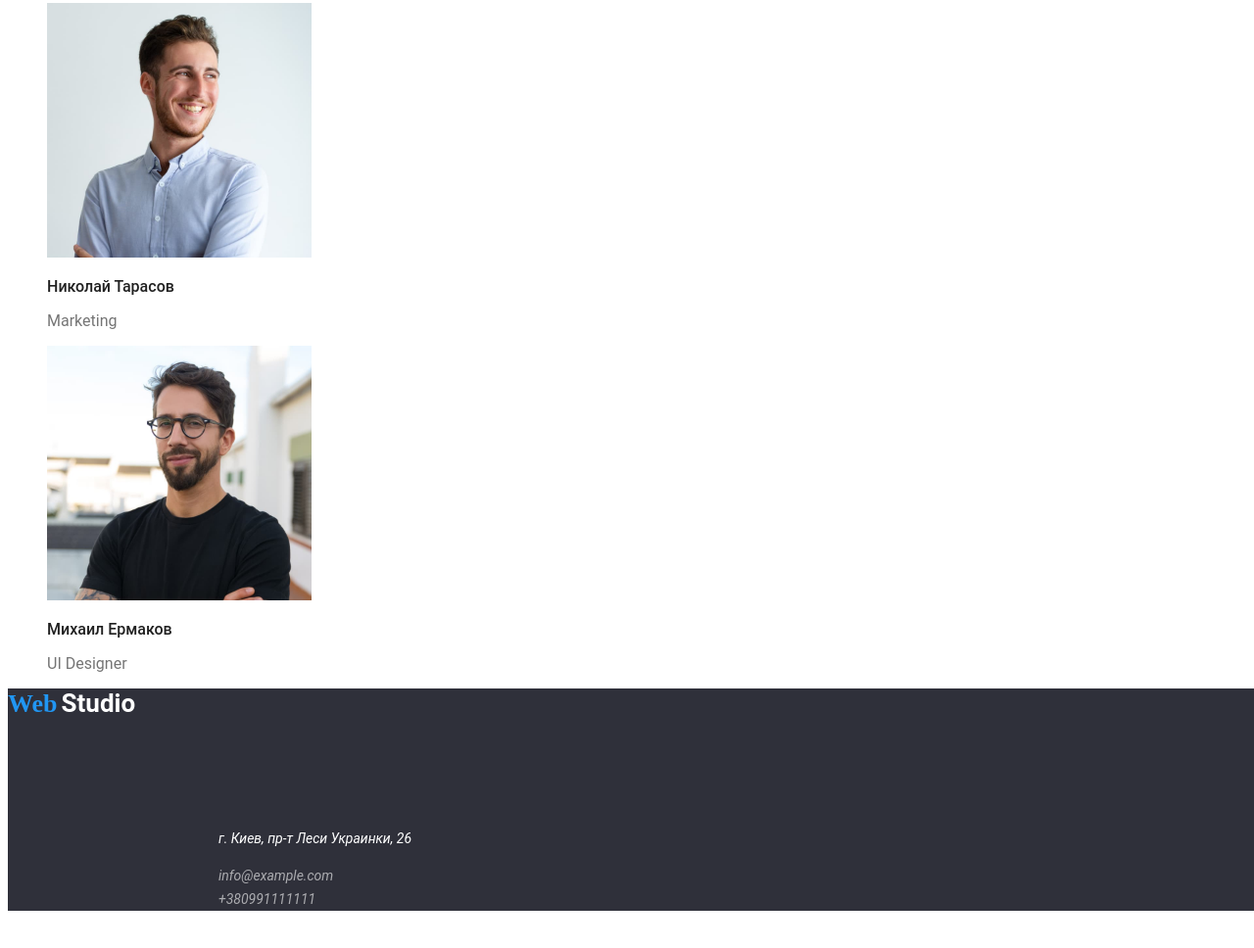
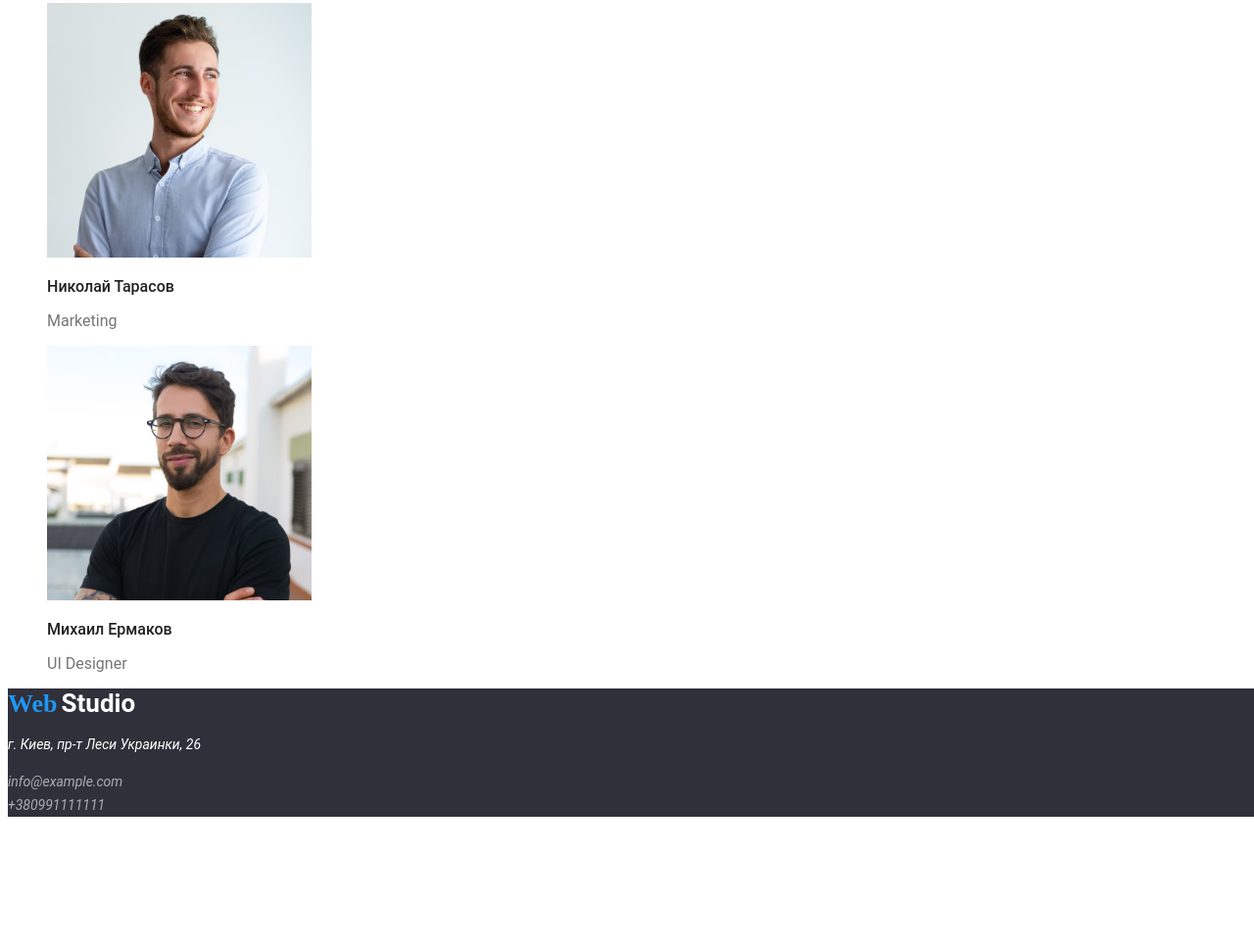
Before and after one commit to Sta11k/goit-markup-hw-02, a plain HTML site: page index.html in a window 1280 px wide. Shown: the part 2523-3491 px from the top of the page at 98% size. After the commit the page ends 3365 px from the top, so only its background shows below. Drawn offline with Linux system fonts and the light colour scheme.

Commit message:
reviziya

```diff
--- a/CSS/styles.css
+++ b/CSS/styles.css
@@ -190,7 +190,3 @@ line-height: 24px;
 color: rgba(255, 255, 255, 0.6);
 text-decoration: none;
 }
-
-.adrs-location{
-margin: 110px 1155px 60px 215px;
-}
```
